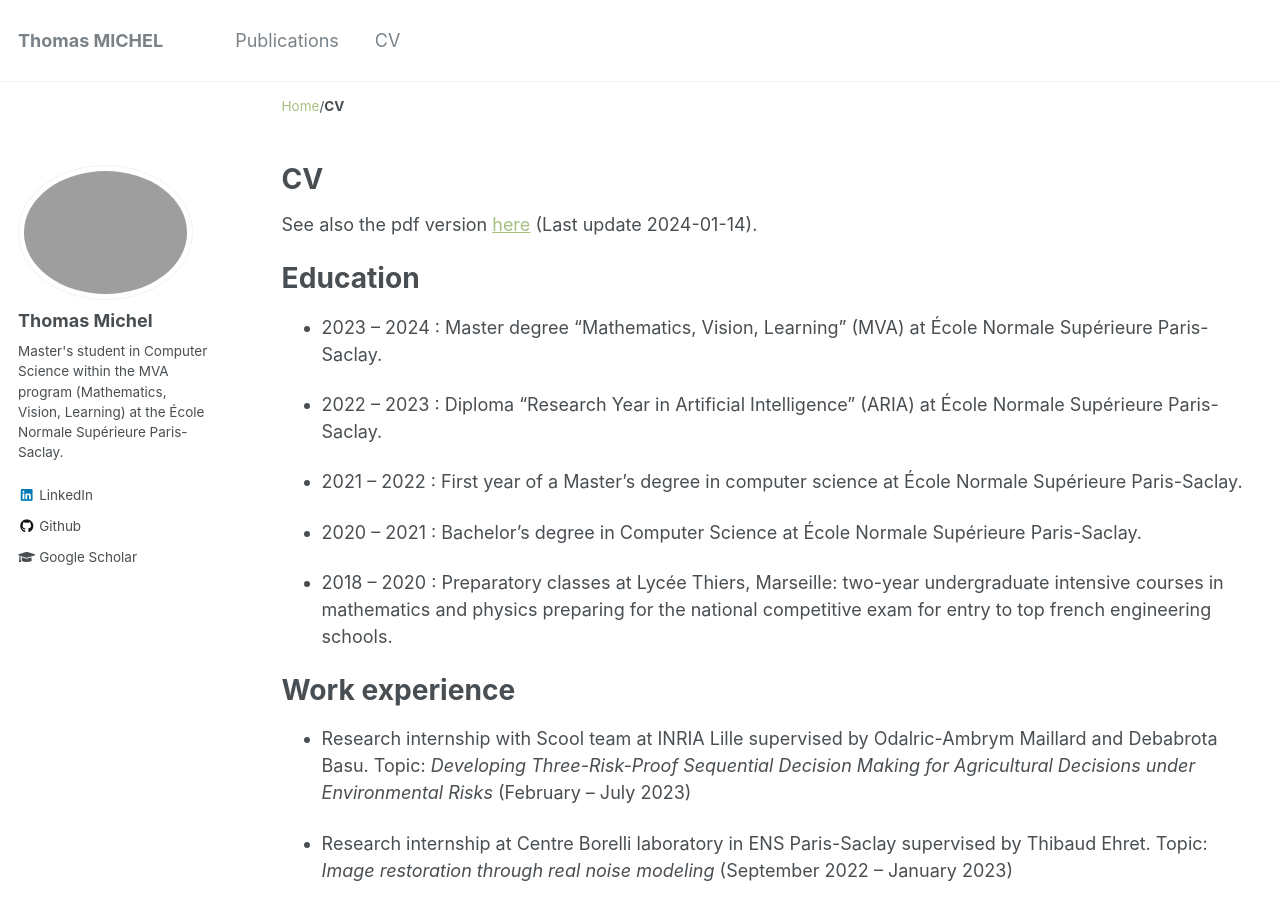
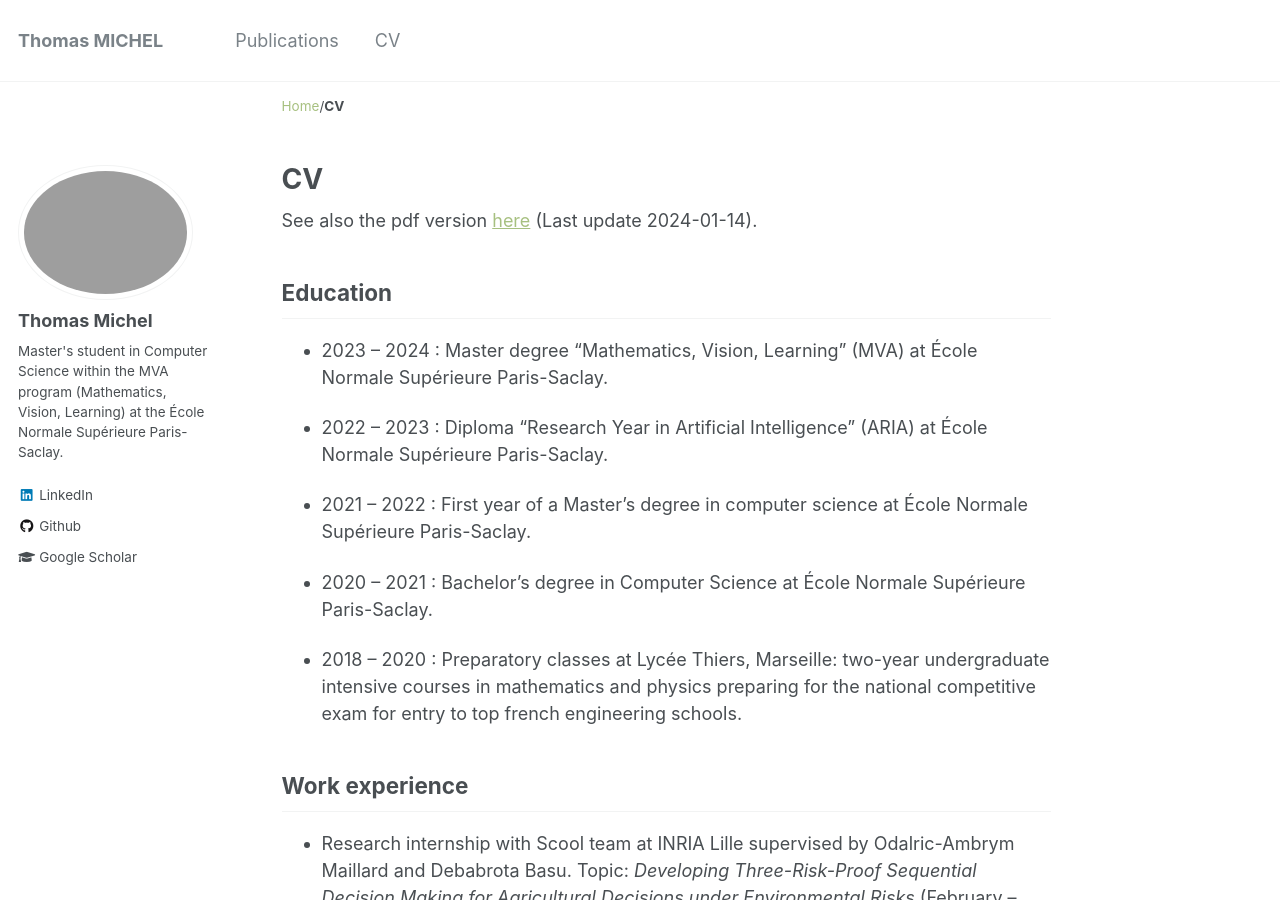
Before and after one commit to Thomick/Thomick.github.io, a Jekyll site: the page built from _pages/cv.md, in a window 1280 px wide and 900 px high. Built offline with Jekyll 4.4.1, drawn with Linux system fonts in a browser that asks for light colours; comment, search, counter and statistics services are not loaded.

```diff
--- a/_pages/cv.md
+++ b/_pages/cv.md
@@ -11,8 +10,7 @@ redirect_from:
 
 See also the pdf version [here]({{ base_path }}/files/CV_generic_2024.pdf) (Last update 2024-01-14).
 
-Education
-======
+## Education
 
 * 2023 – 2024 : Master degree “Mathematics, Vision, Learning” (MVA) at École Normale Supérieure Paris-Saclay.
 
@@ -24,8 +22,7 @@ Education
 
 * 2018 – 2020 : Preparatory classes at Lycée Thiers, Marseille: two-year undergraduate intensive courses in mathematics and physics preparing for the national competitive exam for entry to top french engineering schools.
 
-Work experience
-======
+## Work experience
 
 * Research internship with Scool team at INRIA Lille supervised by Odalric-Ambrym Maillard and Debabrota Basu. Topic: *Developing Three-Risk-Proof Sequential Decision Making for Agricultural Decisions under Environmental Risks* (February – July 2023)
 
@@ -35,15 +32,13 @@ Work experience
 
 * Research internship with team FLOWERS at INRIA Laboratory in Bordeaux supervised by Masataka Sawayama. Topic : *Computational models for human multiple object tracking* (June – July 2021).
 
-Skills
-======
+## Skills
 
 * Programming languages: Python, C++, OCamL, Rust
 
 * Machine Learning : Reinforcement Learning, Sequential Learning, Computer Vision, Deep Learning
 
-Publications
-======
+## Publications
 
   <ul>{% for post in site.publications %}
     {% include archive-single-cv.html %}
```
Also changed, not shown: other parts of _pages/cv.md (+0 -1 lines), _pages/about.md (+2 -4 lines).
